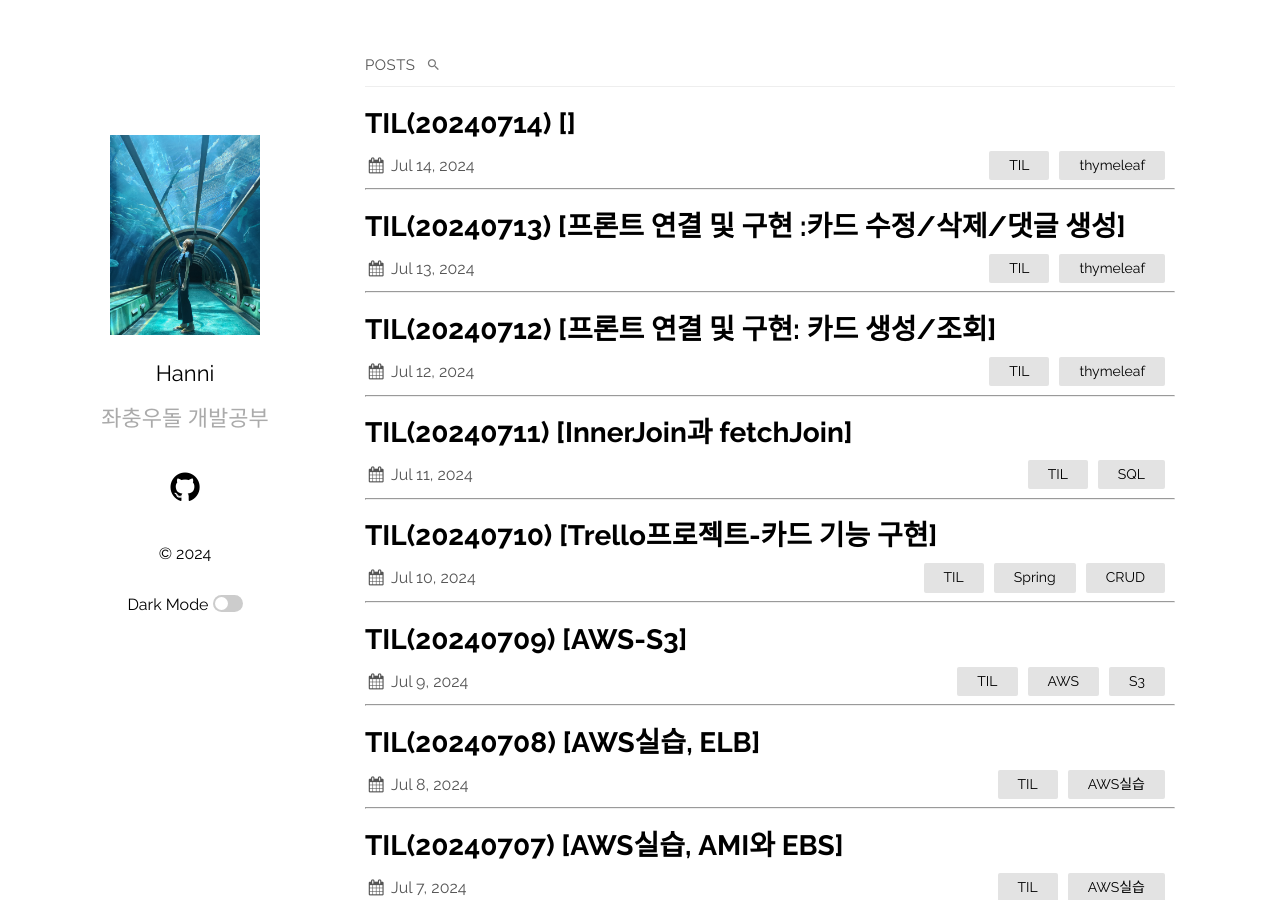
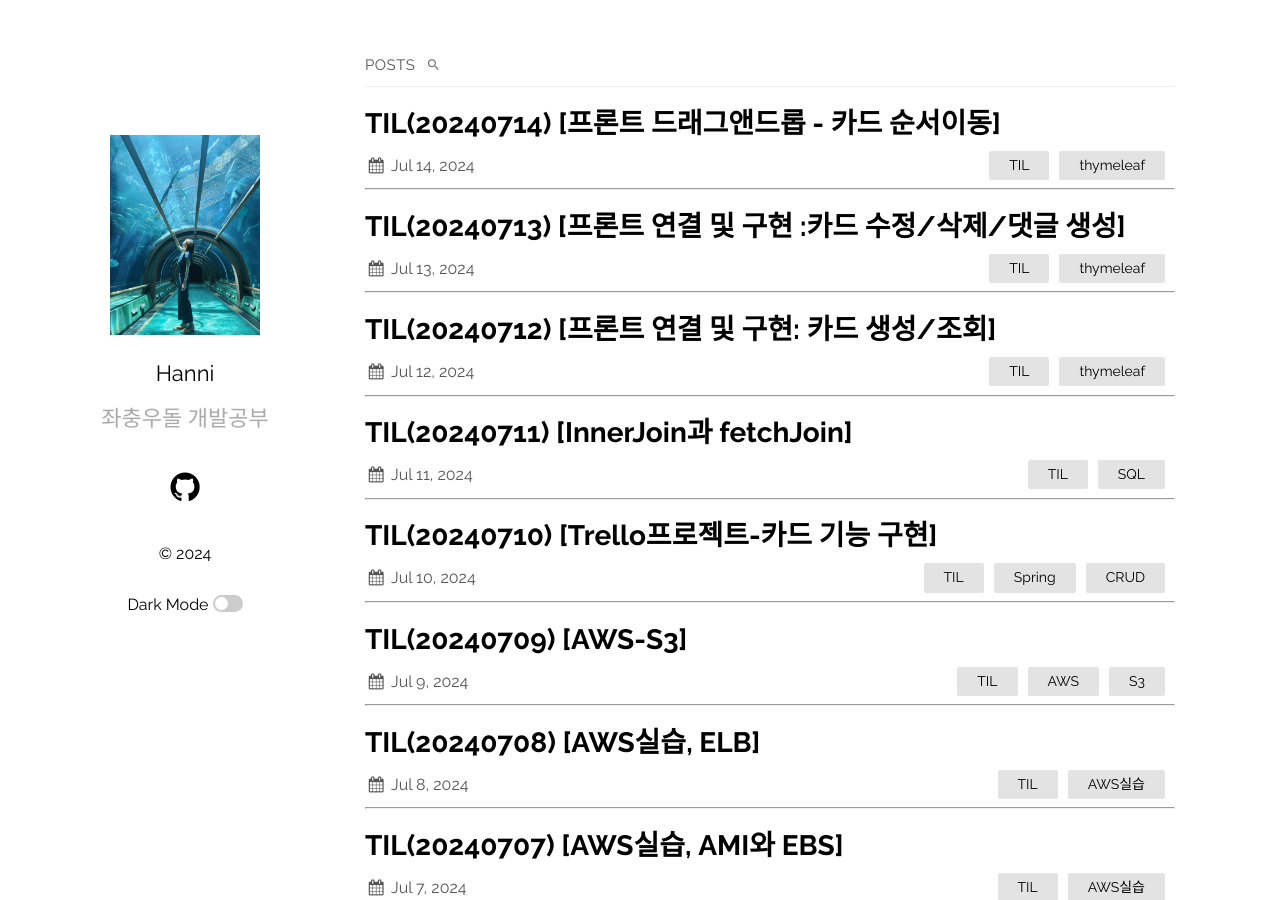
Before and after one commit to HaejungHan/HaejungHan.previous.blog, a Jekyll site: the page built from index.md, in a window 1280 px wide and 900 px high. Built offline with Jekyll 4.4.1, drawn with Linux system fonts in a browser that asks for light colours.

Commit message:
20240714 TIL

```diff
--- a/_posts/2024-07/2024-07-14-copy.markdown
+++ b/_posts/2024-07/2024-07-14-copy.markdown
@@ -1,8 +1,17 @@
 ---
 layout: post
-title:  "TIL(20240714) []"
+title:  "TIL(20240714) [프론트 드래그앤드롭 - 카드 순서이동]"
 date:  2024-07-14
 categories: TIL thymeleaf
 ---
 
 ----------------------------------------------------------------------------
+
+[카드순서이동- 드래그앤드롭 시연영상](https://www.veed.io/view/e0716612-6b0c-4806-bd18-a518661c86f0?panel=share)
+
+먼저 위 영상을 보고 오면 DB 결과가 이해가 됩니다!
+
+![image](https://github.com/user-attachments/assets/3ce6605f-4e91-4f6c-aa6f-6b1a2bdd281f)
+
+
+![image](https://github.com/user-attachments/assets/c4e7afbc-2304-4aa8-b28a-4e3df77d7d05)
```
